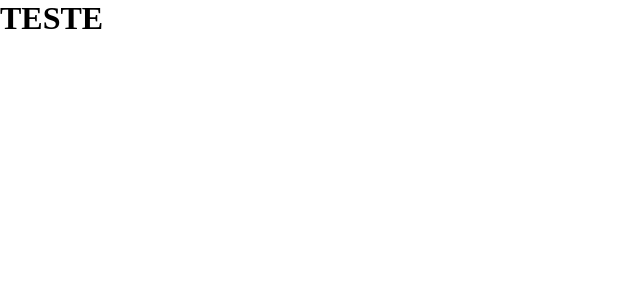
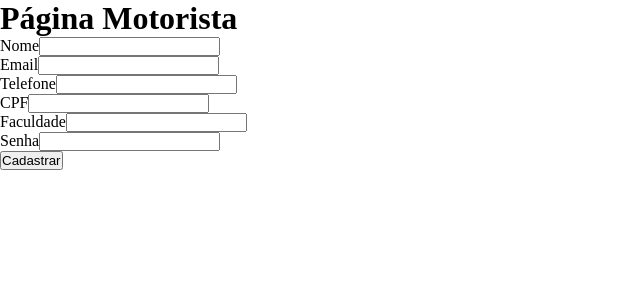
Before and after one commit to GabrielInacio07/OrganizaBus, a Next.js app: page /rotas/motorista in a window 1280 px wide. Shown: the top 300 px of the page, without its empty margins (0-640 px from the left). Built offline with nearby package versions, Linux system fonts and the light colour scheme.

Commit message:
Prototipo da pagina de Motorista

```diff
--- a/src/pages/rotas/motorista/index.js
+++ b/src/pages/rotas/motorista/index.js
@@ -1,7 +1,61 @@
-export default function Motorista(){
-    return(
+import { useState } from 'react'
+
+export default function Motorista() {
+  const [formData, setFormData] = useState({
+    nome: '',
+    email: '',
+    telefone: '',
+    cpf: '',
+    faculdade: '',
+    senha: ''
+  })
+
+  const handleChange = (e) => {
+    const { name, value } = e.target
+    setFormData({ ...formData, [name]: value })
+  }
+
+  const handleSubmit = (e) => {
+    e.preventDefault()
+    console.log(formData)
+  }
+
+  return (
+    <div>
+      <h1>Página Motorista</h1>
+      <form onSubmit={handleSubmit}>
         <div>
-            <h1>TESTE</h1>
+          <label htmlFor="nome">Nome</label>
+          <input type="text" id="nome" name="nome" value={formData.nome} onChange={handleChange} required />
         </div>
-    )
+
+        <div>
+          <label htmlFor="email">Email</label>
+          <input type="email" id="email" name="email" value={formData.email} onChange={handleChange} required />
+        </div>
+
+        <div>
+          <label htmlFor="telefone">Telefone</label>
+          <input type="tel" id="telefone" name="telefone" value={formData.telefone} onChange={handleChange} required />
+        </div>
+
+        <div>
+          <label htmlFor="cpf">CPF</label>
+          <input type="text" id="cpf" name="cpf" value={formData.cpf} onChange={handleChange} required />
+        </div>
+
+        <div>
+          <label htmlFor="faculdade">Faculdade</label>
+          <input type="text" id="faculdade" name="faculdade" value={formData.faculdade} onChange={handleChange} required />
+        </div>
+
+        <div>
+          <label htmlFor="senha">Senha</label>
+          <input type="password" id="senha" name="senha" value={formData.senha} onChange={handleChange} required />
+        </div>
+
+        <button type="submit">Cadastrar</button>
+      </form>
+    </div>
+  )
 }
```
